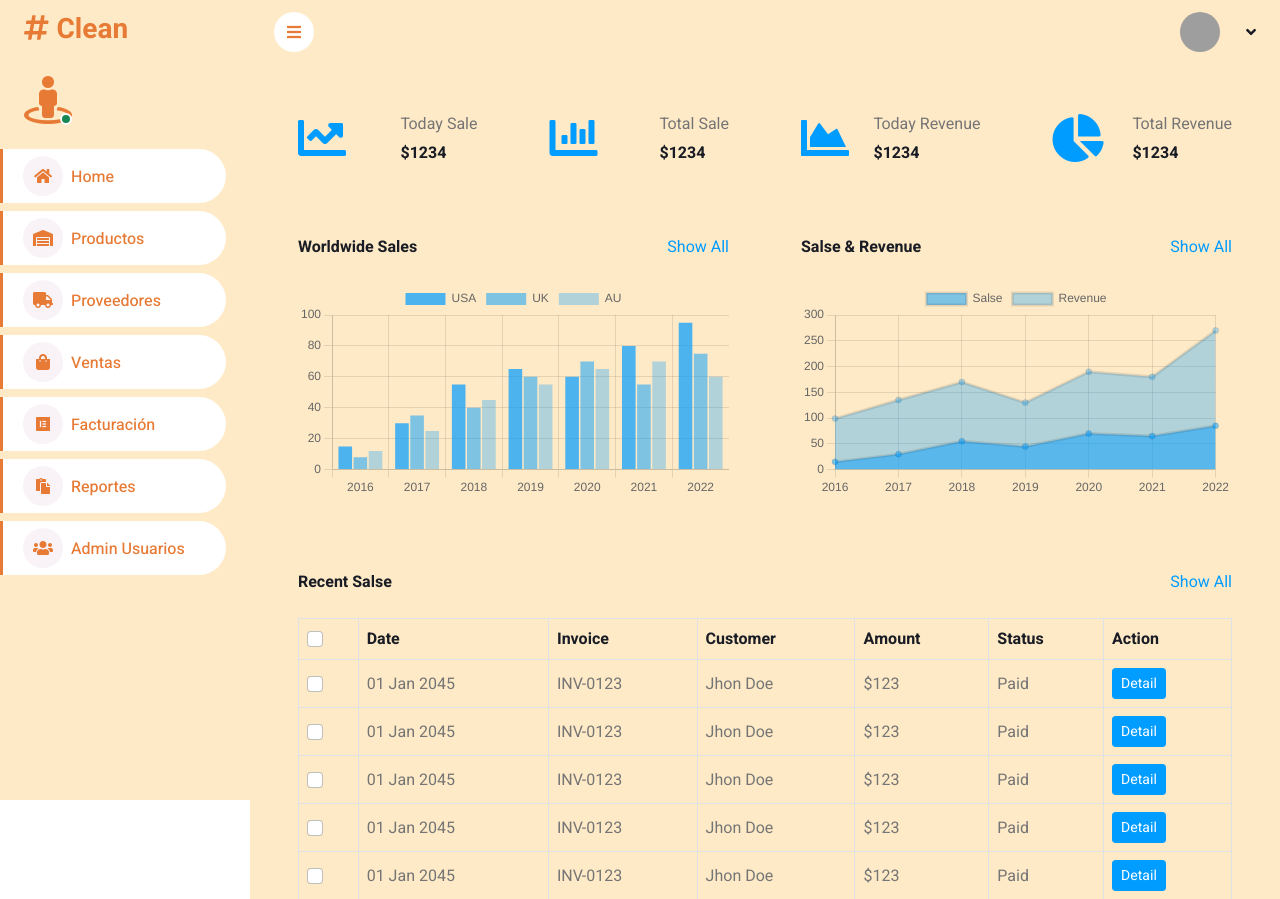
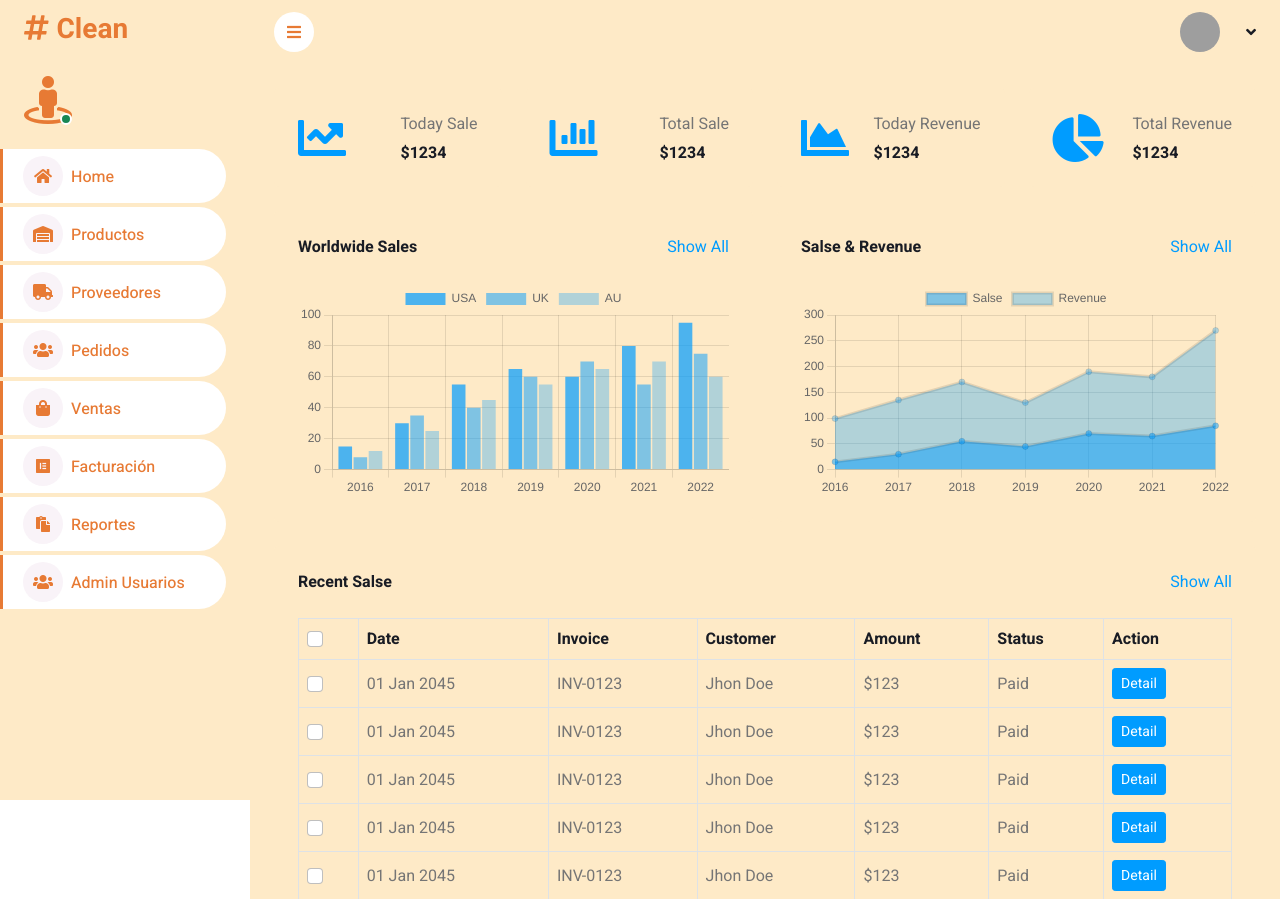
Before and after one commit to samu0812/CleanProject, a PHP site: page /vistas/ventas.php in a window 1280 px wide. Shown: the top 899 px of the page. Run offline with PHP 8.4, Linux system fonts and the light colour scheme; some libraries are stand-ins or nearby versions; grey boxes are pictures that could not be loaded.

Commit message:
ultimos cambios ceci

```diff
--- a/vistas/sidebar.php
+++ b/vistas/sidebar.php
@@ -23,13 +23,14 @@ $rol = isset($_SESSION['rol']) ? $_SESSION['rol'] : '';
             </div>
         </div>
         <div class="navbar-nav w-100">
-            <a href="home.php" class="nav-item nav-link active mb-2"><i class="fa fa-home me-2"></i>Home</a>
-            <a href="productos.php" class="nav-item nav-link active mb-2"><i class="fas fa-warehouse me-2"></i>Productos</a>
-            <a href="proveedores.php" class="nav-item nav-link active mb-2"><i class="fa fa-truck me-2"></i>Proveedores</a>
-            <a href="ventas.php" class="nav-item nav-link active mb-2"><i class="fa fa-shopping-bag me-2"></i>Ventas</a>
-            <a href="facturacion.php" class="nav-item nav-link active mb-2"><i class="fab fa-elementor me-2"></i>Facturación</a>
-            <a href="reportes.php" class="nav-item nav-link active mb-2"><i class="fas fa-paste me-2"></i>Reportes</a>
-            <a href="usuarios.php" class="nav-item nav-link active mb-2"><i class="fa fa-users me-2"></i>Admin Usuarios</a>
+            <a href="home.php" class="nav-item nav-link active mb-1"><i class="fa fa-home me-2"></i>Home</a>
+            <a href="productos.php" class="nav-item nav-link active mb-1"><i class="fas fa-warehouse me-2"></i>Productos</a>
+            <a href="proveedores.php" class="nav-item nav-link active mb-1"><i class="fa fa-truck me-2"></i>Proveedores</a>
+            <a href="usuarios.php" class="nav-item nav-link active mb-1"><i class="fa fa-users me-2"></i>Pedidos</a>
+            <a href="ventas.php" class="nav-item nav-link active mb-1"><i class="fa fa-shopping-bag me-2"></i>Ventas</a>
+            <a href="facturacion.php" class="nav-item nav-link active mb-1"><i class="fab fa-elementor me-2"></i>Facturación</a>
+            <a href="reportes.php" class="nav-item nav-link active mb-1"><i class="fas fa-paste me-2"></i>Reportes</a>
+            <a href="usuarios.php" class="nav-item nav-link active mb-1"><i class="fa fa-users me-2"></i>Admin Usuarios</a>
 
         </div>
 
```
Also changed, not shown: vistas/productos.php (+43 -24 lines).
